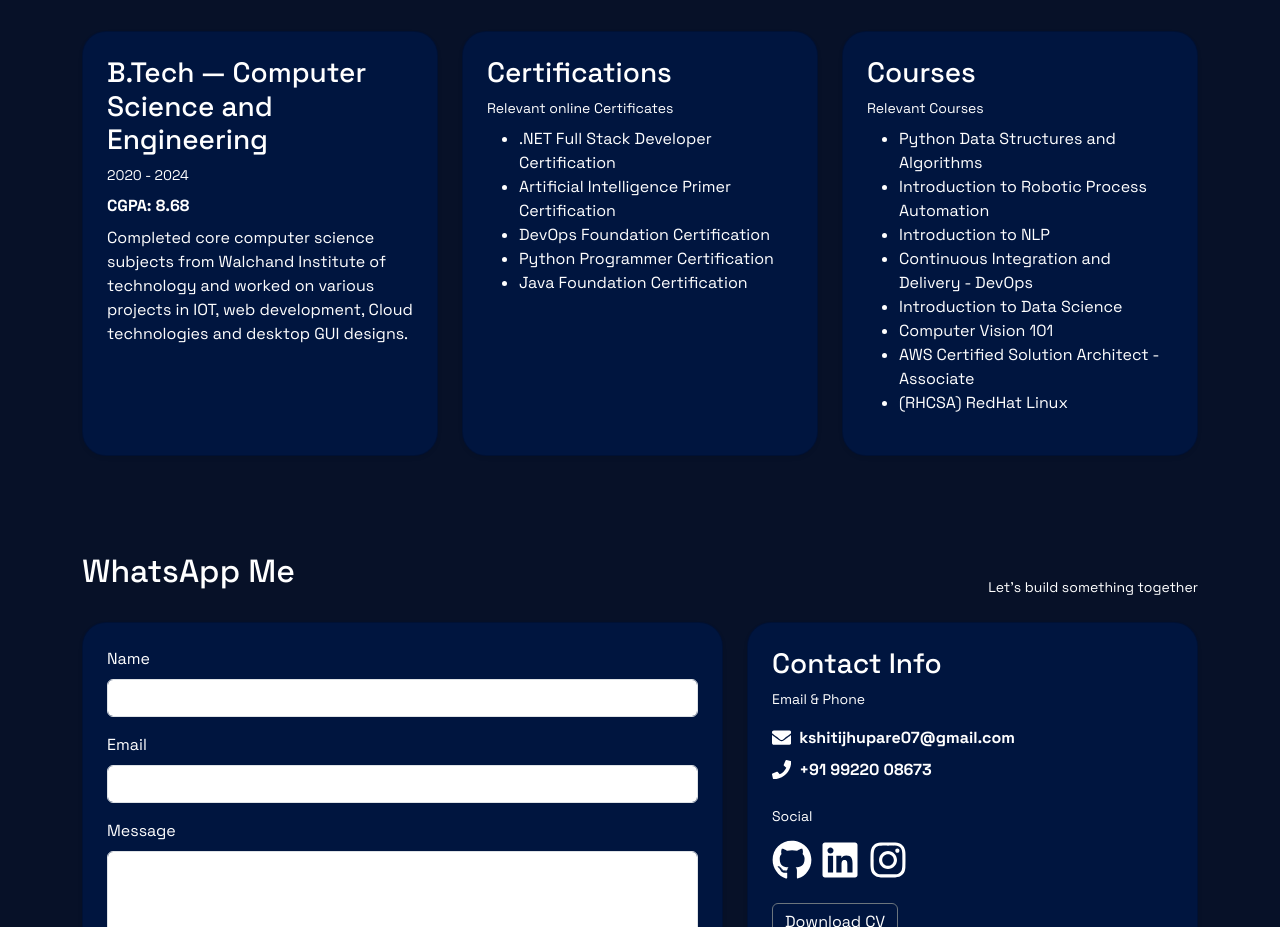
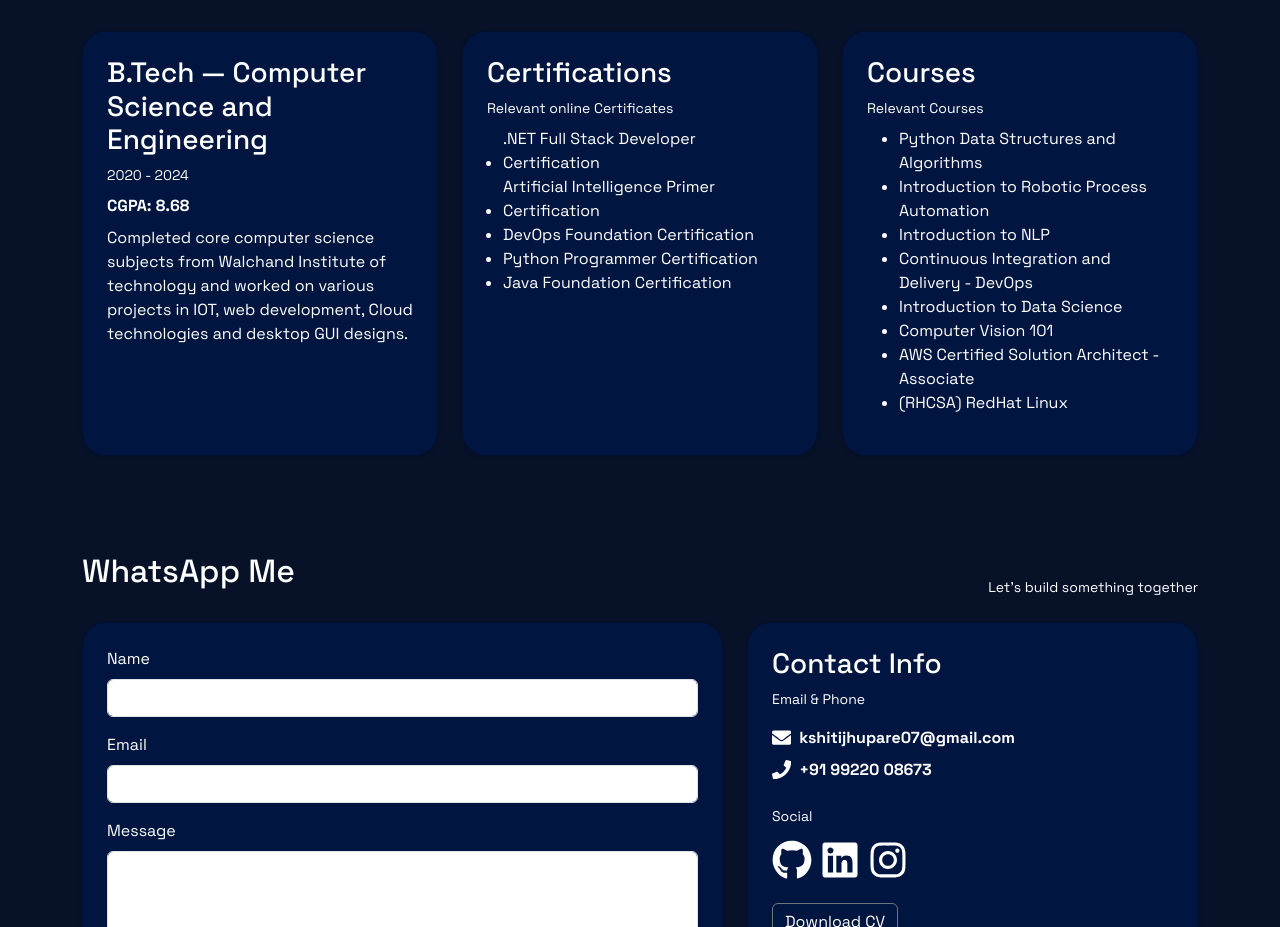
Before and after one commit to Kshitijh/Kshitijh_Portfolio, a React (Create React App) app: page / in a window 1280 px wide. Shown: the part 2820-3747 px from the top of the page. Built offline with nearby package versions, Linux system fonts and the light colour scheme.

Commit message:
Certification Hower Effect

```diff
--- a/src/components/Education.js
+++ b/src/components/Education.js
@@ -26,12 +26,12 @@ export default function Education() {
             <div className="card p-4 shadow-sm h-100" data-aos="flip-up" data-aos-delay="100">
               <h3>Certifications</h3>
               <div className="small">Relevant online Certificates</div>
-              <ul className="mt-2">
-                <li><a href="https://drive.google.com/file/d/12Mi7cppjJu9lUQgDcf-mGWn89_cFdadU/view?usp=sharing" target="_blank" >.NET Full Stack Developer Certification</a></li>
-                <li><a href="https://drive.google.com/file/d/1LYlgVU0nfE9d8WACnrcLgUtOHCiF8_RE/view?usp=sharing" target="_blank" >Artificial Intelligence Primer Certification</a></li>
-                <li><a href="https://drive.google.com/file/d/1EY1n-5GVo7Wi_kvjZ35wYS02vCXuNxlU/view?usp=sharing" target="_blank" >DevOps Foundation Certification</a></li>
-                <li><a href="https://drive.google.com/file/d/1LXzJ9J_B-ca29KjxH_wr4lbvDaDp3NRA/view?usp=sharing" target="_blank" >Python Programmer Certification</a></li>
-                <li><a href="https://drive.google.com/file/d/1nUJFxZbD-LPXQunZpQHw5pG60zLRELZQ/view?usp=sharing" target="_blank" >Java Foundation Certification</a></li>
+              <ul className="mt-2 certifications-list">
+                <li><a href="https://drive.google.com/file/d/12Mi7cppjJu9lUQgDcf-mGWn89_cFdadU/view?usp=sharing" target="_blank" rel="noopener noreferrer" className="cert-link">.NET Full Stack Developer Certification</a></li>
+                <li><a href="https://drive.google.com/file/d/1LYlgVU0nfE9d8WACnrcLgUtOHCiF8_RE/view?usp=sharing" target="_blank" rel="noopener noreferrer" className="cert-link">Artificial Intelligence Primer Certification</a></li>
+                <li><a href="https://drive.google.com/file/d/1EY1n-5GVo7Wi_kvjZ35wYS02vCXuNxlU/view?usp=sharing" target="_blank" rel="noopener noreferrer" className="cert-link">DevOps Foundation Certification</a></li>
+                <li><a href="https://drive.google.com/file/d/1LXzJ9J_B-ca29KjxH_wr4lbvDaDp3NRA/view?usp=sharing" target="_blank" rel="noopener noreferrer" className="cert-link">Python Programmer Certification</a></li>
+                <li><a href="https://drive.google.com/file/d/1nUJFxZbD-LPXQunZpQHw5pG60zLRELZQ/view?usp=sharing" target="_blank" rel="noopener noreferrer" className="cert-link">Java Foundation Certification</a></li>
               </ul>
             </div>
           </div>
--- a/src/styles.css
+++ b/src/styles.css
@@ -375,3 +375,30 @@ aside a:hover svg {
 .form-control::placeholder {
   color: #666666 !important;
 }
+
+/* ==============================
+   Certifications Link Hover
+   Light-blue hover + accessible focus
+============================== */
+.certifications-list {
+  padding-left: 1rem;
+}
+
+.cert-link {
+  color: inherit;
+  text-decoration: none;
+  transition: color 0.18s ease, transform 0.15s ease;
+  display: inline-block;
+}
+
+/* Light blue on hover/focus */
+.cert-link:hover,
+.cert-link:focus {
+  transform: translateX(10px);
+}
+
+.cert-link:focus {
+  outline: 3px solid rgba(96,165,250,0.18);
+  outline-offset: 3px;
+  border-radius: 6px;
+}
```
